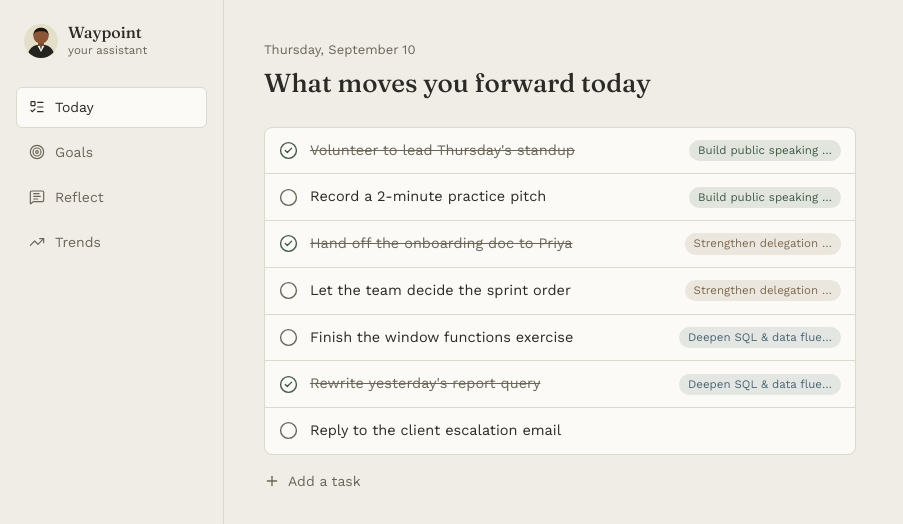
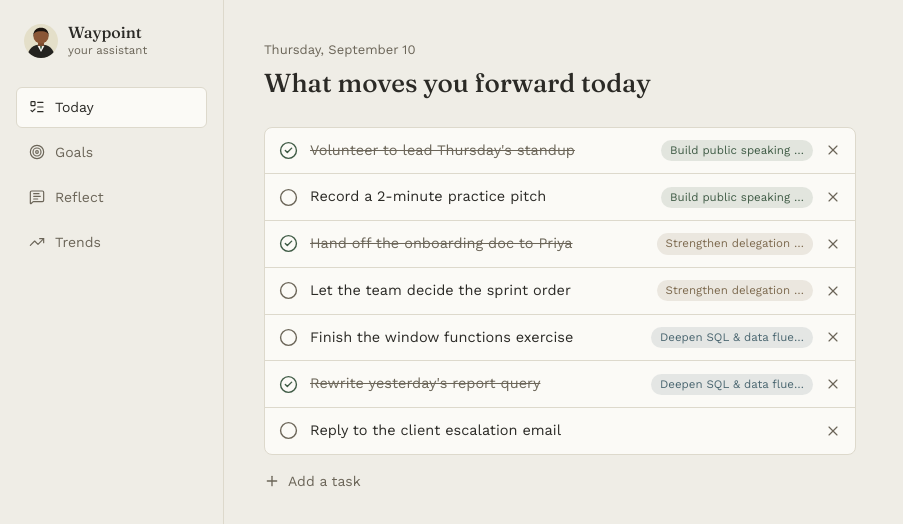
Before and after one commit to Mahvinvic/Marvin, a React (Vite) app: page / in a window 1280 px wide. Shown: the top 524 px of the page, without its empty margins (0-903 px from the left). Built offline with nearby package versions, Linux system fonts and the light colour scheme.

Commit message:
Add ability to remove tasks
Co-Authored-By: Claude Sonnet 5 <noreply@anthropic.com>

```diff
--- a/src/App.jsx
+++ b/src/App.jsx
@@ -118,6 +118,10 @@ export default function App() {
 
   function toggleTask(id) {
     setTasks((prev) => prev.map((t) => (t.id === id ? { ...t, done: !t.done } : t)));
+  }
+
+  function removeTask(id) {
+    setTasks((prev) => prev.filter((t) => t.id !== id));
   }
 
   function addTask() {
@@ -281,6 +285,7 @@ export default function App() {
             goals={goals}
             goalById={goalById}
             toggleTask={toggleTask}
+            removeTask={removeTask}
             neglectedGoal={neglectedGoal}
             showAddTask={showAddTask}
             setShowAddTask={setShowAddTask}
@@ -347,6 +352,7 @@ function TodayView({
   goals,
   goalById,
   toggleTask,
+  removeTask,
   neglectedGoal,
   showAddTask,
   setShowAddTask,
@@ -408,6 +414,14 @@ function TodayView({
                   {goal.title.length > 22 ? goal.title.slice(0, 22) + "…" : goal.title}
                 </span>
               )}
+              <button
+                onClick={() => removeTask(t.id)}
+                className="shrink-0"
+                aria-label="Remove task"
+                style={{ color: "var(--ink-soft)" }}
+              >
+                <X size={16} strokeWidth={1.75} />
+              </button>
             </div>
           );
         })}
```
